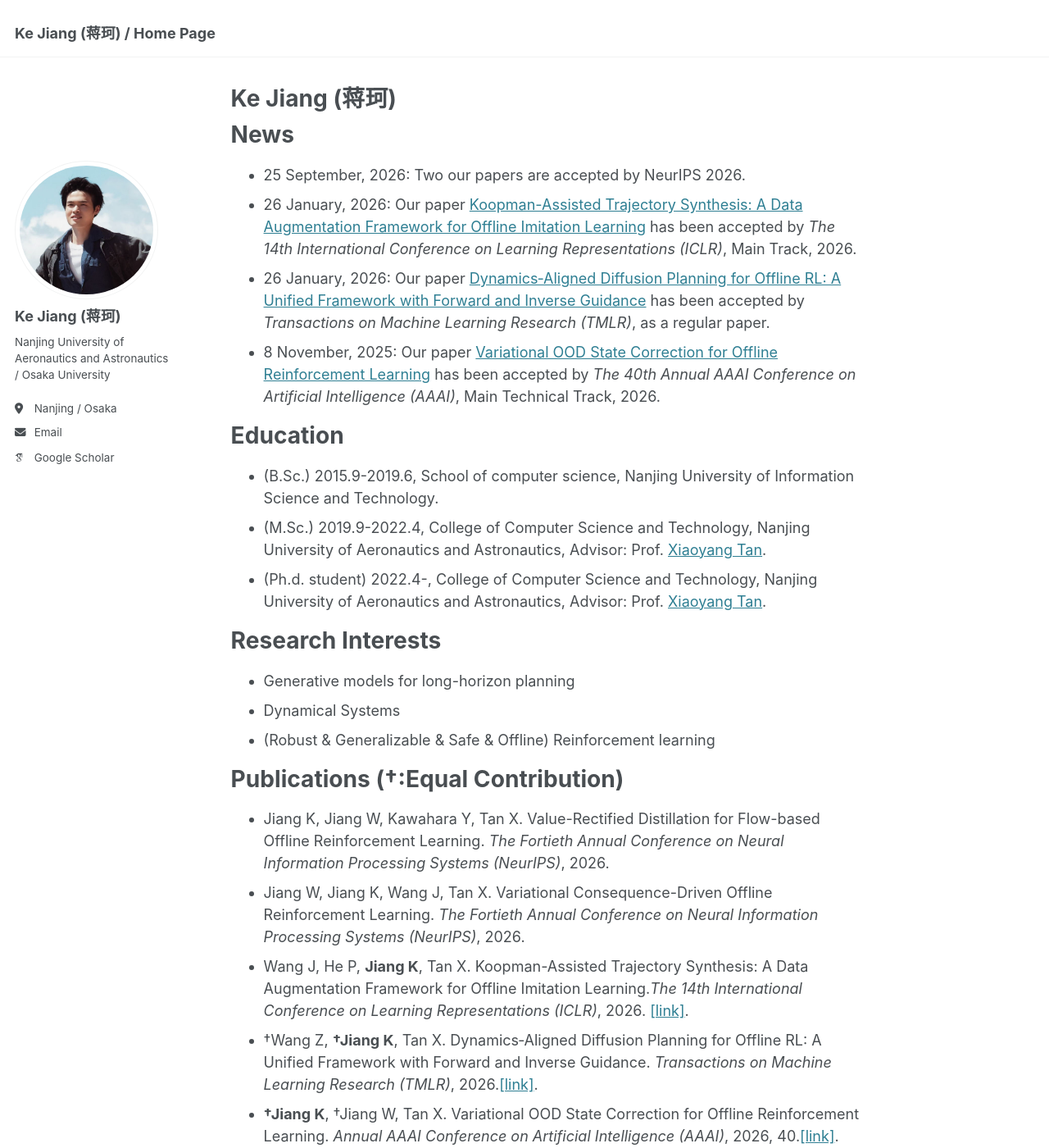
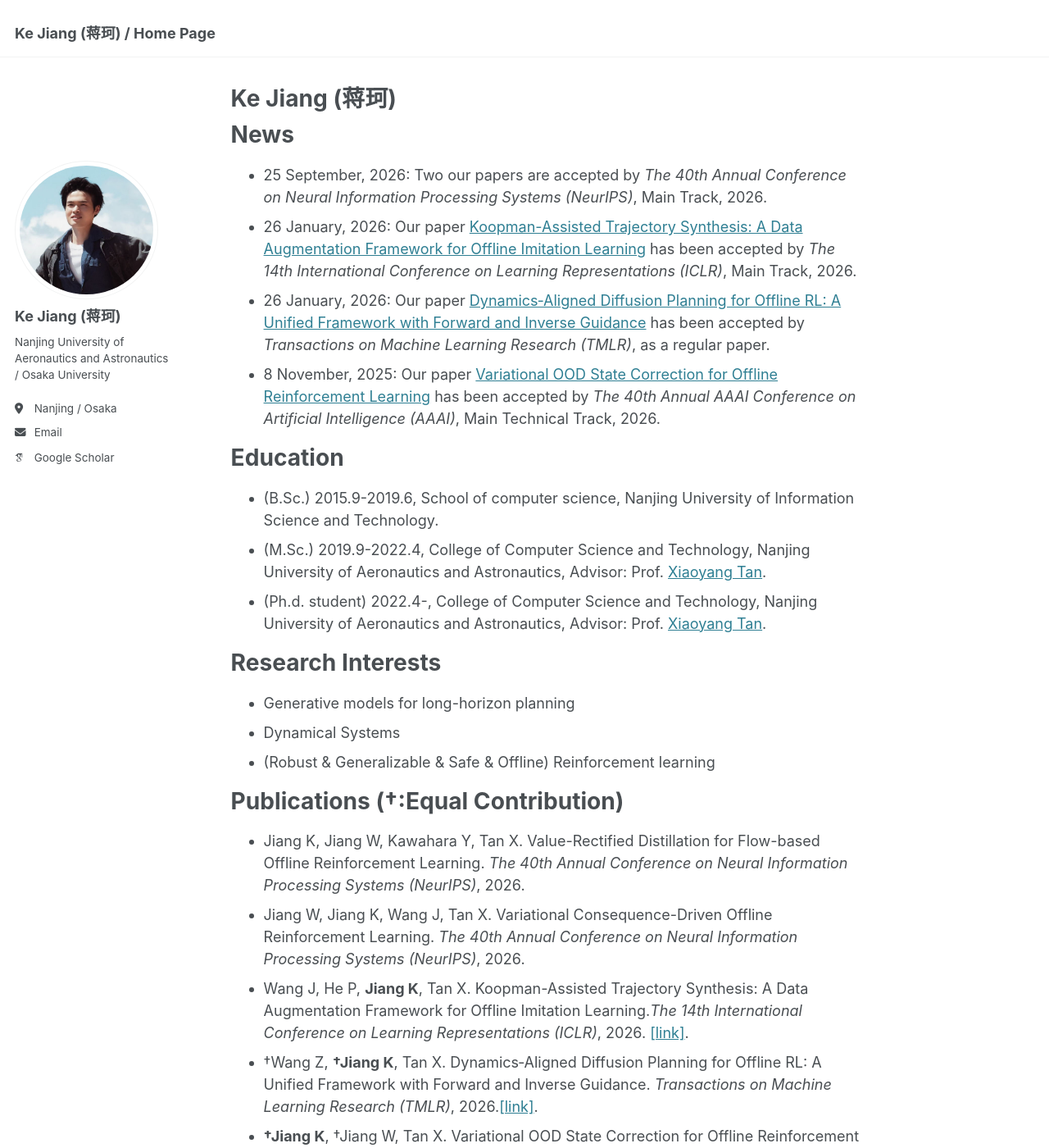
Before and after one commit to Jack10843/Jack10843.github.io, a Jekyll site: the page built from _pages/about.md, in a window 1280 px wide and 1400 px high. Shown: the whole window at 82% size. Built offline with Jekyll 4.4.1, drawn with Linux system fonts in a browser that asks for light colours; some web fonts are replaced.

Commit message:
Clarify conference names in publications and news
Updated conference names to include full titles for clarity.

```diff
--- a/_pages/about.md
+++ b/_pages/about.md
@@ -9,7 +9,7 @@ redirect_from:
 
 News
 ======
- - 25 September, 2026: Two our papers are accepted by NeurIPS 2026.
+ - 25 September, 2026: Two our papers are accepted by *The 40th Annual Conference on Neural Information Processing Systems (NeurIPS)*, Main Track, 2026.
  - 26 January, 2026: Our paper [Koopman-Assisted Trajectory Synthesis: A Data Augmentation Framework for Offline Imitation Learning](https://openreview.net/forum?id=UAZCKdd4R7) has been accepted by *The 14th International Conference on Learning Representations (ICLR)*, Main Track, 2026.
  - 26 January, 2026: Our paper [Dynamics‑Aligned Diffusion Planning for Offline RL: A Unified Framework with Forward and Inverse Guidance](https://openreview.net/forum?id=h3hG6EuqU2) has been accepted by *Transactions on Machine Learning Research (TMLR)*, as a regular paper.
  - 8 November, 2025: Our paper [Variational OOD State Correction for Offline Reinforcement Learning](https://arxiv.org/abs/2505.00503) has been accepted by *The 40th Annual AAAI Conference on Artificial Intelligence (AAAI)*, Main Technical Track, 2026.
@@ -28,8 +28,8 @@ Research Interests
 
 Publications (†:Equal Contribution)
 ======
- - Jiang K, Jiang W, Kawahara Y, Tan X. Value-Rectified Distillation for Flow-based Offline Reinforcement Learning. *The Fortieth Annual Conference on Neural Information Processing Systems (NeurIPS)*, 2026.
- - Jiang W, Jiang K, Wang J, Tan X. Variational Consequence-Driven Offline Reinforcement Learning. *The Fortieth Annual Conference on Neural Information Processing Systems (NeurIPS)*, 2026.
+ - Jiang K, Jiang W, Kawahara Y, Tan X. Value-Rectified Distillation for Flow-based Offline Reinforcement Learning. *The 40th Annual Conference on Neural Information Processing Systems (NeurIPS)*, 2026.
+ - Jiang W, Jiang K, Wang J, Tan X. Variational Consequence-Driven Offline Reinforcement Learning. *The 40th Annual Conference on Neural Information Processing Systems (NeurIPS)*, 2026.
  - Wang J, He P, **Jiang K**, Tan X. Koopman-Assisted Trajectory Synthesis: A Data Augmentation Framework for Offline Imitation Learning.*The 14th International Conference on Learning Representations (ICLR)*, 2026. [\[link\]](https://openreview.net/forum?id=UAZCKdd4R7).
  - †Wang Z, **†Jiang K**, Tan X. Dynamics‑Aligned Diffusion Planning for Offline RL: A Unified Framework with Forward and Inverse Guidance. *Transactions on Machine Learning Research (TMLR)*, 2026.[\[link\]](https://openreview.net/forum?id=h3hG6EuqU2).
  - **†Jiang K**, †Jiang W, Tan X. Variational OOD State Correction for Offline Reinforcement Learning. *Annual AAAI Conference on Artificial Intelligence (AAAI)*, 2026, 40.[\[link\]](https://arxiv.org/abs/2505.00503).
```
